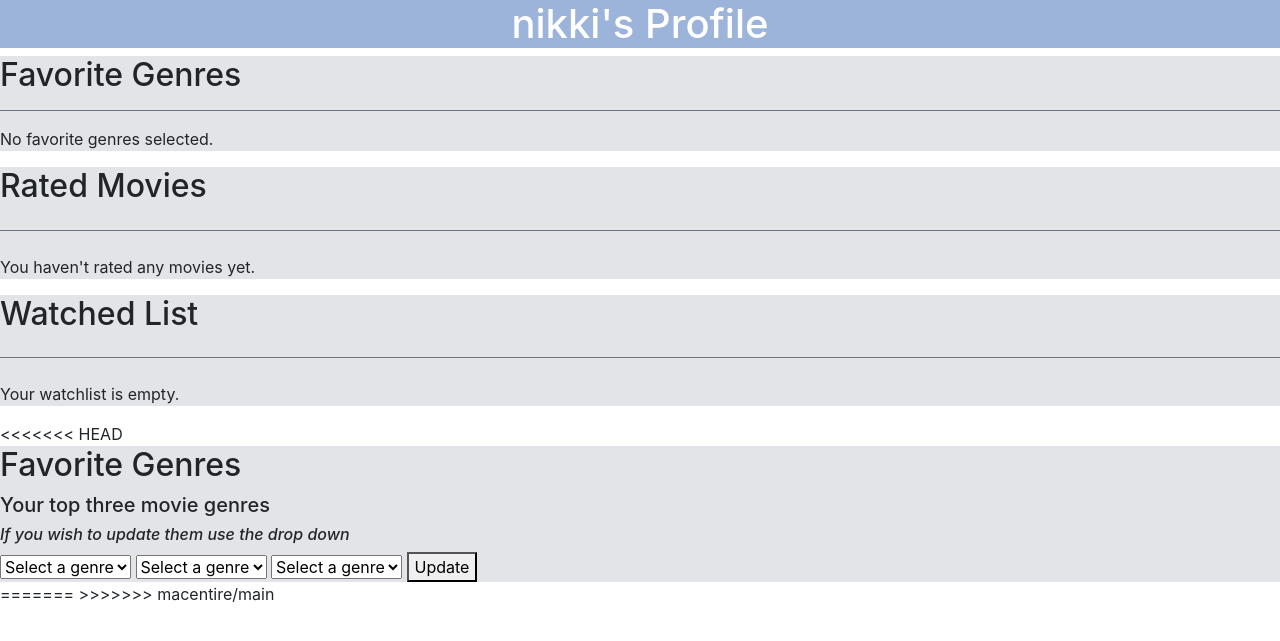
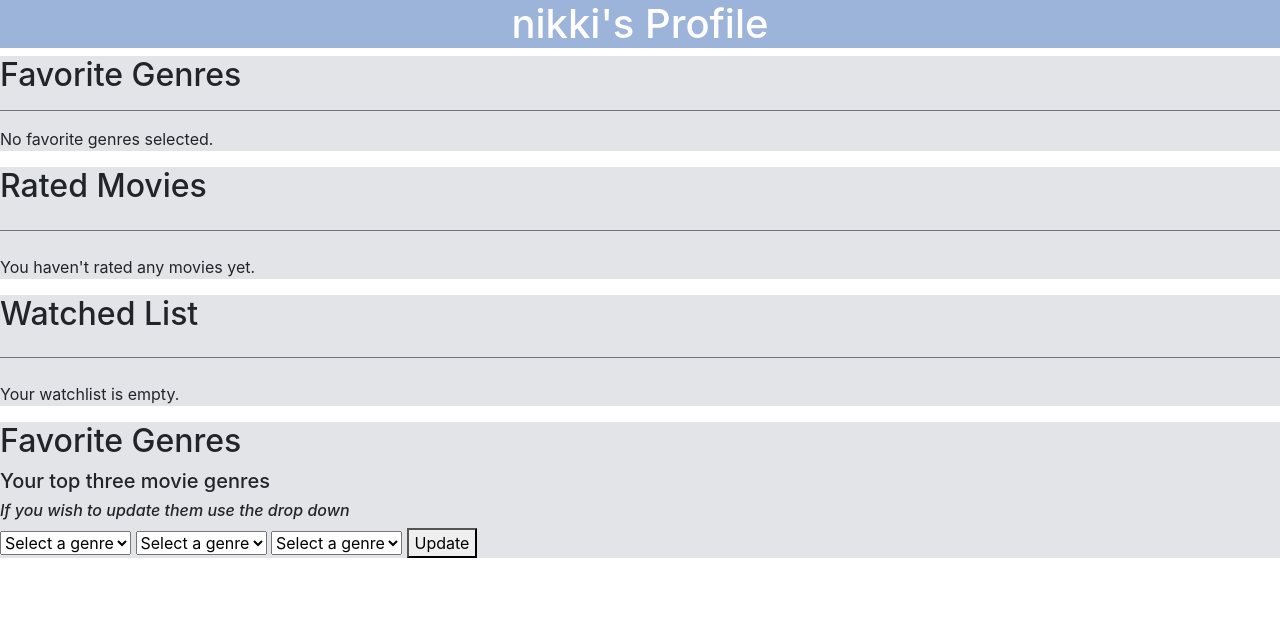
Before and after one commit to AllisonBriggs/Group-6-Movie-Recommender, a Flask app: page /profile in a window 1280 px wide. Shown: the part 100-741 px from the top of the page. Run offline with Flask 3, Linux system fonts and the light colour scheme; a user stored in the database is signed in; some libraries are stand-ins or nearby versions.

Commit message:
accepted incoming merges

```diff
--- a/backend/templates/dashboard.html
+++ b/backend/templates/dashboard.html
@@ -98,7 +98,6 @@
 
 </script>
 
-<<<<<<< HEAD
 <script>
     document.addEventListener("DOMContentLoaded", function () {
         const selects = document.querySelectorAll(".genre-select");
@@ -124,7 +123,5 @@
 </script>
 
 
+
 {% endblock %}
-=======
-{% endblock %}
->>>>>>> ara/main
--- a/backend/templates/profile.html
+++ b/backend/templates/profile.html
@@ -119,7 +119,6 @@
         {% endif %}
     </div>
 
-<<<<<<< HEAD
     <div class="prof_genres">
         <h2>Favorite Genres</h2>
         <h5>Your top three movie genres</h5>
@@ -163,8 +162,6 @@
 
     </div>
 
-=======
 
->>>>>>> macentire/main
 </body>
 {% endblock %}
```
